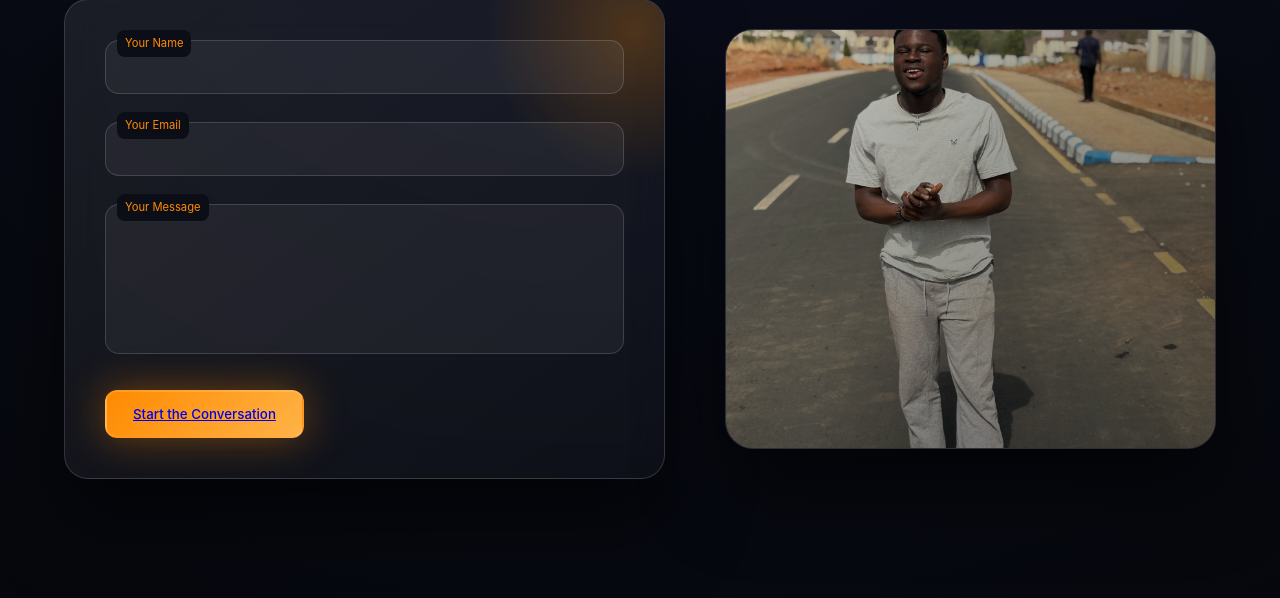
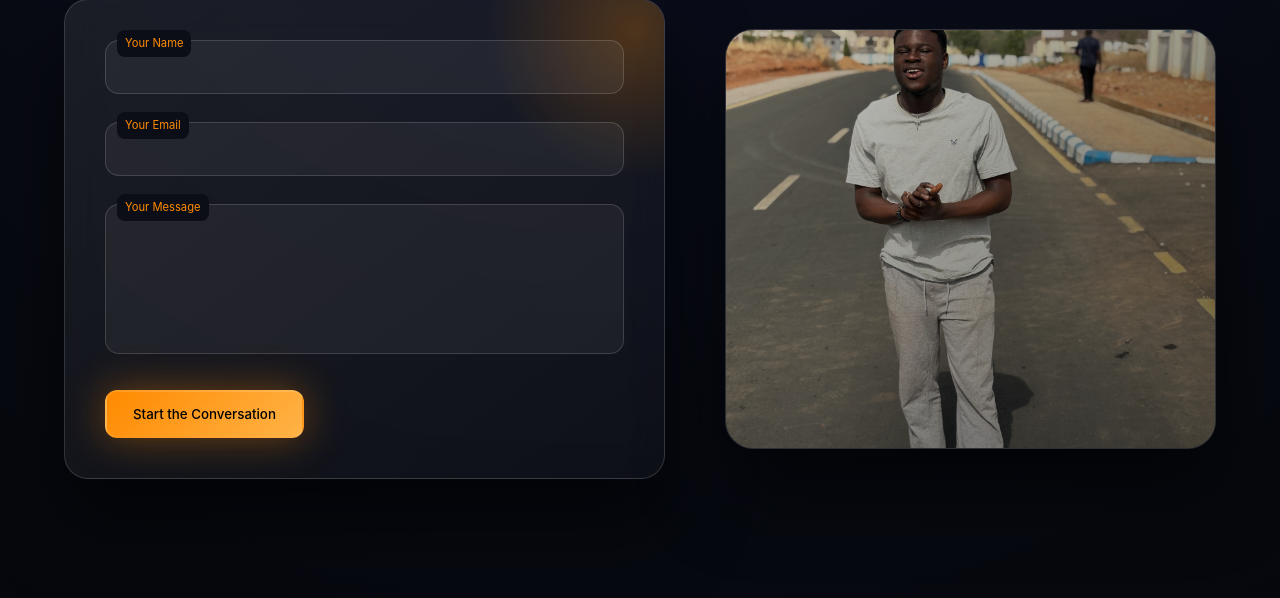
Before and after one commit to work-with-ekongg/donekong, a Flask app: page /contact in a window 1280 px wide. Shown: the part 434-1032 px from the top of the page. Run offline with Flask 3, Linux system fonts and the light colour scheme.

Commit message:
Update contact form and button functionality

```diff
--- a/templates/contact.html
+++ b/templates/contact.html
@@ -30,7 +30,7 @@
                     <label>Your Message</label>
                 </div>
 
-                <button class="btn primary"><a href="mailto:officially.ekongg@gmail.com">Start the Conversation</a></button>
+                <button class="btn primary" type="submit">Start the Conversation</button>
             </form>
 
             {% if success %}
```
